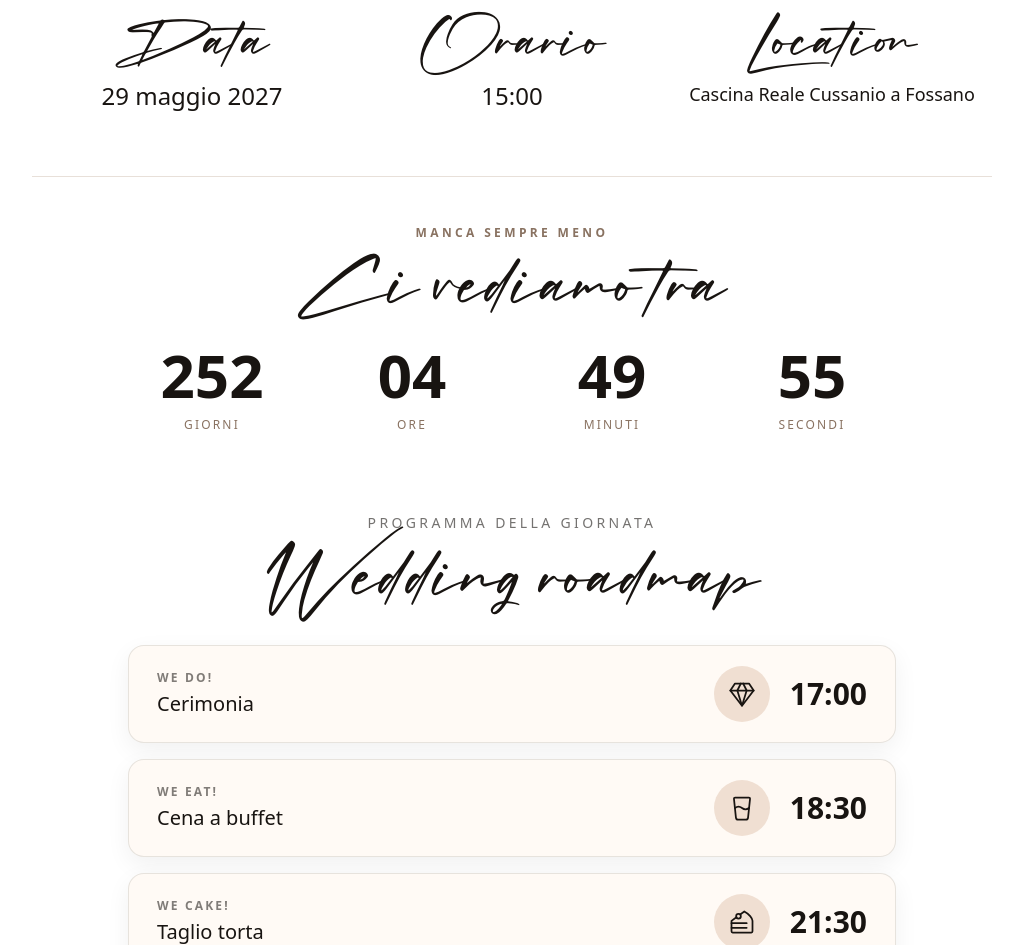
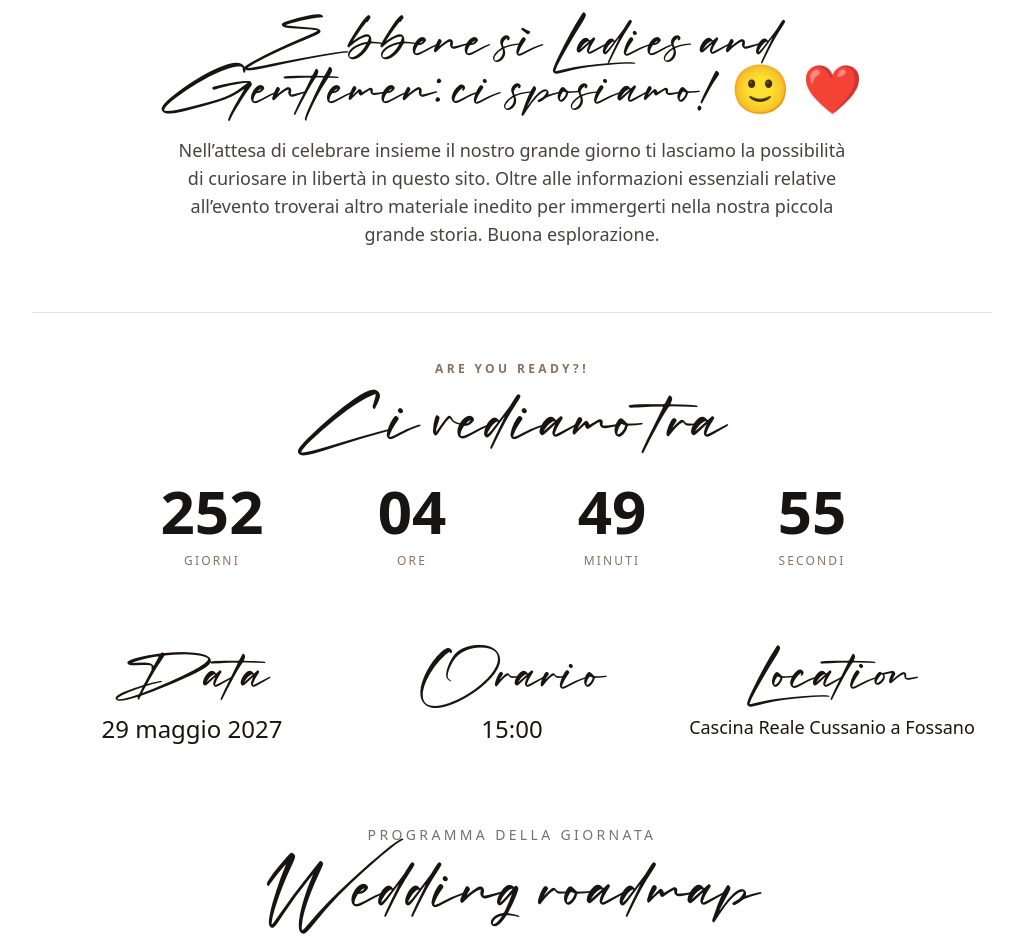
Before and after one commit to fabioper85/wed-times, a Next.js app: page / in a window 1280 px wide. Shown: the part 580-1525 px from the top of the page, without its empty margins (128-1151 px from the left). Built offline with nearby package versions, Linux system fonts and the light colour scheme; a web font is replaced by a local one.

Commit message:
Update wedding intro and countdown layout

```diff
--- a/src/components/Countdown.tsx
+++ b/src/components/Countdown.tsx
@@ -42,7 +42,7 @@ const Countdown = ({ target }: { target: number }) => {
   return (
     <section aria-label="Conto alla rovescia per il matrimonio" className="mt-16 border-t border-[#e8e0d9] pt-12 text-center">
       <p className="font-lexend-deca text-xs font-semibold uppercase tracking-[0.28em] text-[#897261]">
-        Manca sempre meno
+        ARE YOU READY?!
       </p>
       <h2 className="mt-3 font-rockidate text-5xl text-[#181411] sm:text-6xl">Ci vediamo tra</h2>
       <div className="mx-auto mt-8 grid max-w-3xl grid-cols-2 gap-x-6 gap-y-7 sm:grid-cols-4 sm:gap-x-8" aria-live="polite">
--- a/src/components/Info.tsx
+++ b/src/components/Info.tsx
@@ -23,21 +23,31 @@ const Info: React.FC = () => {
 
   return (
     <div className="py-24">
-      <div className="grid grid-cols-1 md:grid-cols-3 gap-8 text-center px-4">
+      <section className="mx-auto max-w-3xl px-4 text-center" aria-labelledby="welcome-message-title">
+        <h2 id="welcome-message-title" className="font-rockidate text-4xl leading-tight text-[#181411] sm:text-5xl">
+          Ebbene sì Ladies and Gentlemen: ci sposiamo! 🙂 ❤️
+        </h2>
+        <p className="mx-auto mt-6 max-w-2xl font-lexend-deca text-base leading-8 text-[#181411]/80 sm:text-lg">
+          Nell’attesa di celebrare insieme il nostro grande giorno ti lasciamo la possibilità di curiosare in libertà in questo sito. Oltre alle informazioni essenziali relative all’evento troverai altro materiale inedito per immergerti nella nostra piccola grande storia. Buona esplorazione.
+        </p>
+      </section>
+
+      <Countdown target={weddingTimestamp} />
+
+      <div className="mt-20 grid grid-cols-1 gap-8 px-4 text-center md:grid-cols-3">
         <div className="flex flex-col items-center gap-4">
-          <h3 className="font-rockidate text-4xl sm:text-5xl text-[#181411]">Data</h3>
+          <h3 className="font-rockidate text-4xl text-[#181411] sm:text-5xl">Data</h3>
           <p className="font-lexend-deca text-2xl text-[#181411]">{dateString}</p>
         </div>
         <div className="flex flex-col items-center gap-4">
-          <h3 className="font-rockidate text-4xl sm:text-5xl text-[#181411]">Orario</h3>
+          <h3 className="font-rockidate text-4xl text-[#181411] sm:text-5xl">Orario</h3>
           <p className="font-lexend-deca text-2xl text-[#181411]">{timeString}</p>
         </div>
         <div className="flex flex-col items-center gap-4">
-          <h3 className="font-rockidate text-4xl sm:text-5xl text-[#181411]">Location</h3>
+          <h3 className="font-rockidate text-4xl text-[#181411] sm:text-5xl">Location</h3>
           <p className="font-lexend-deca text-lg text-[#181411]">{location}</p>
         </div>
       </div>
-      <Countdown target={weddingTimestamp} />
 
       <section className="mt-20 px-4" aria-labelledby="wedding-roadmap-title">
         <div className="mx-auto max-w-3xl text-center">
```
